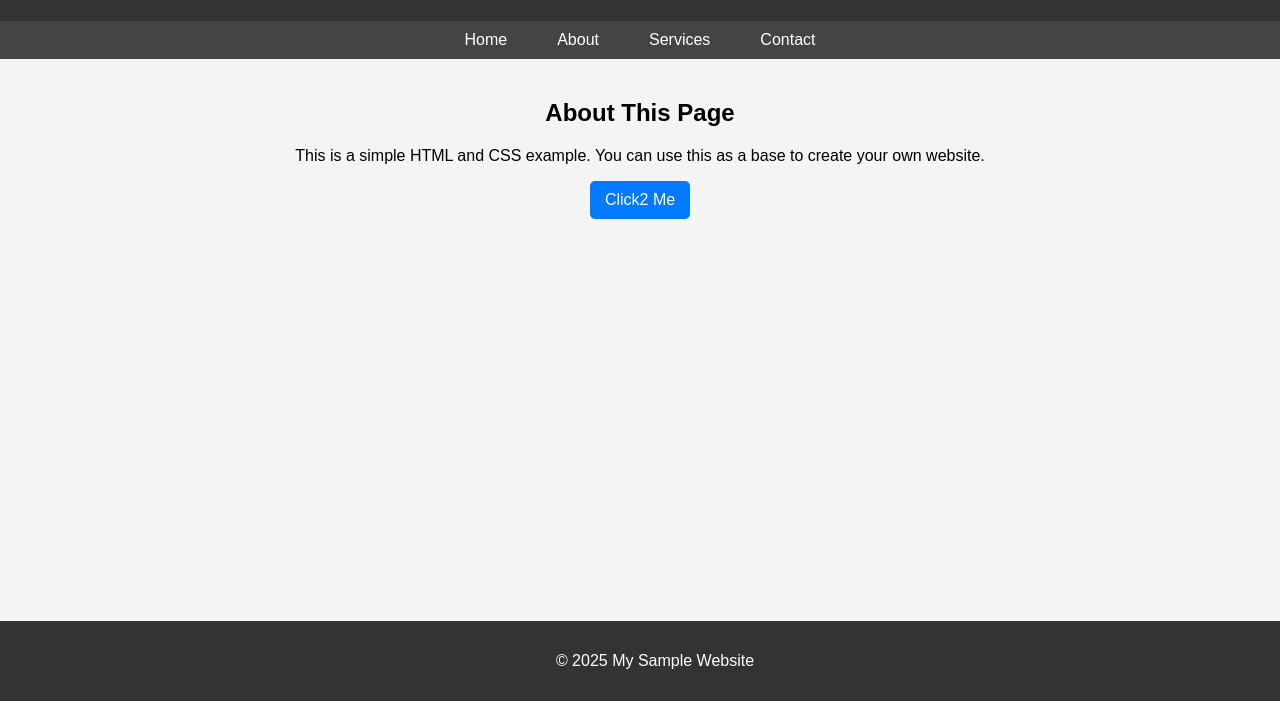
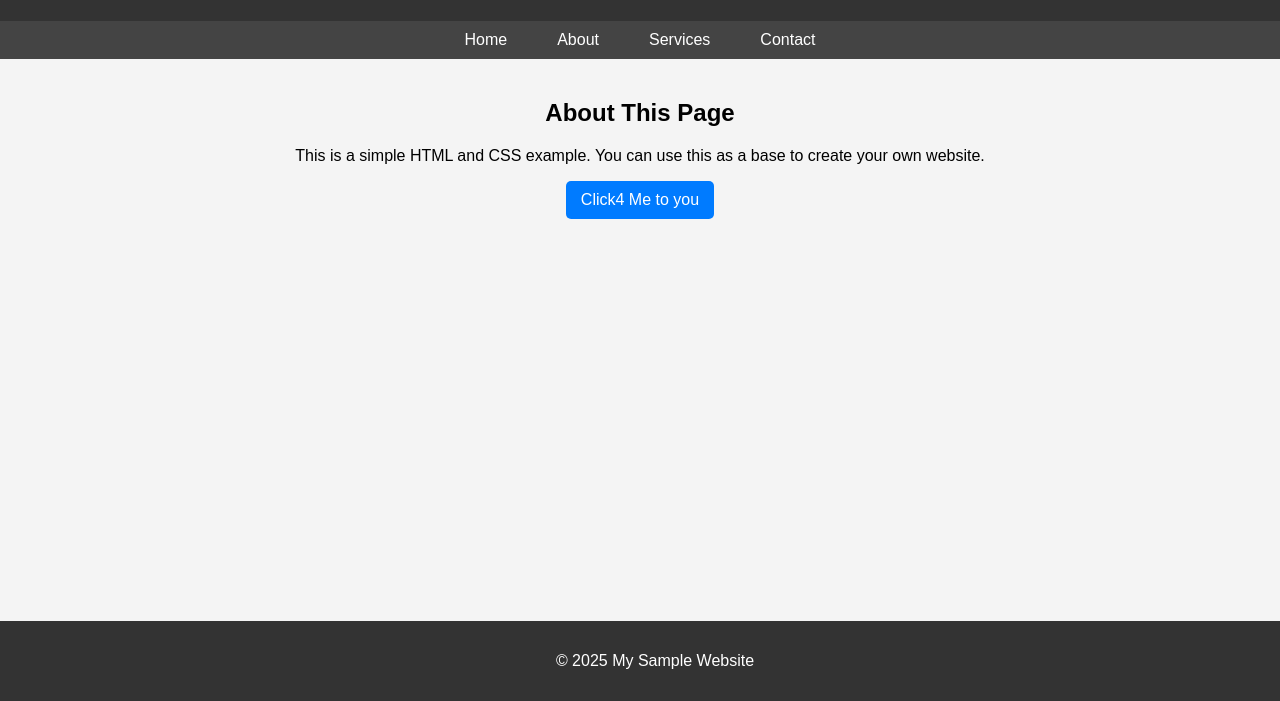
Before and after one commit to sunrawme/testdemorepo, a plain HTML site: page index.html in a window 1280 px wide. Shown: the part 99-800 px from the top of the page. Drawn offline with Linux system fonts and the light colour scheme.

Commit message:
Click4 to me to you

```diff
--- a/index.html
+++ b/index.html
@@ -112,7 +112,7 @@
     <h2>About This Page</h2>
     <p>This is a simple HTML and CSS example. You can use this as a base to create your own website.</p>
 
-    <button>Click2 Me</button>
+    <button>Click4 Me to you</button>
   </main>
 
   <!-- Footer -->
```
